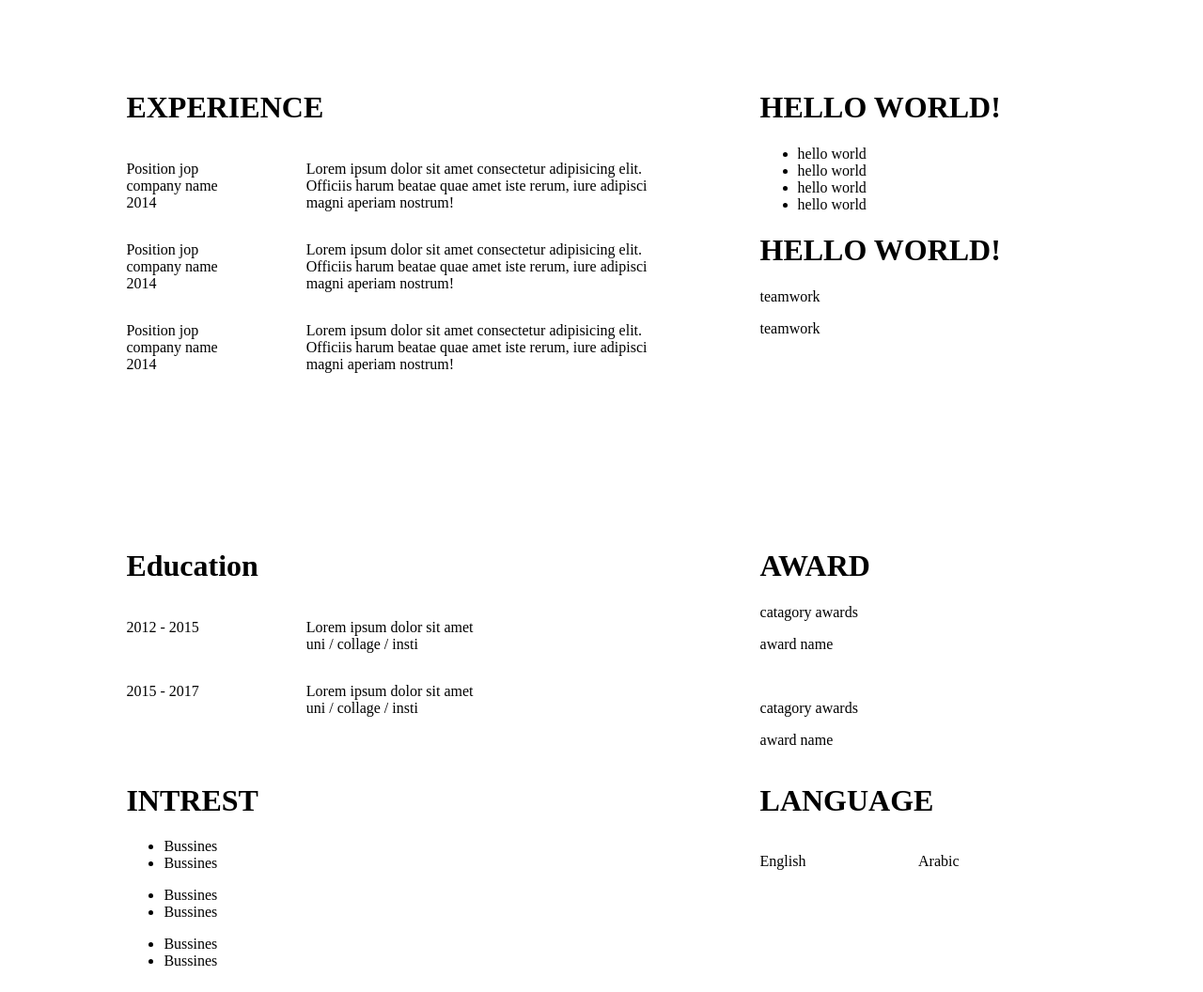
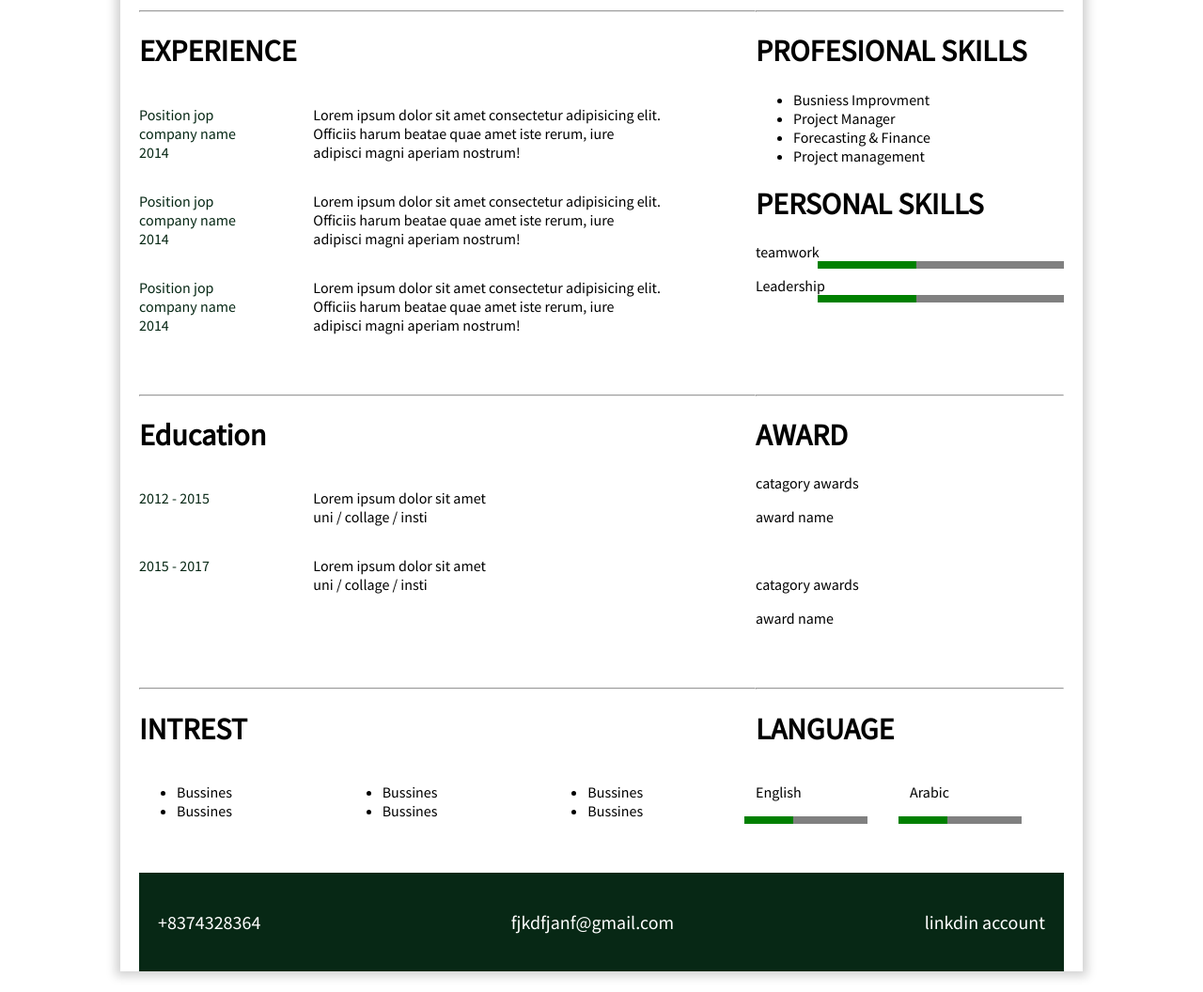
Before and after one commit to MoathG/My-CV, a plain HTML site: page index.html in a window 1280 px wide. Shown: the part 459-1515 px from the top of the page at 94% size. Drawn offline with Linux system fonts and the light colour scheme.

Commit message:
add footer and some css

```diff
--- a/index.html
+++ b/index.html
@@ -4,6 +4,7 @@
     <meta charset="UTF-8">
     <meta name="viewport" content="width=device-width, initial-scale=1.0">
     <meta http-equiv="X-UA-Compatible" content="ie=edge">
+    <link href="https://fonts.googleapis.com/css?family=Source+Sans+Pro&display=swap" rel="stylesheet">
     <link rel="stylesheet" href="style.css">
     <title>My Resume</title>
 </head>
@@ -18,7 +19,7 @@
 
                     <h1> Moath Gharib </h1>
                     <h3>Full stack web developer</h3>
-                    <p> Lorem ipsum dolor sit amet consectetur adipisicing elit. Voluptas illum velit aspernatur. At suscipit beatae voluptatum culpa, sapiente accusamus inventore. </p>
+                    <p> Lorem, ipsum dolor sit amet consectetur adipisicing elit. Suscipit ratione, sed magnam commodi error officia quisquam expedita enim porro excepturi? Lorem ipsum dolor sit amet consectetur adipisicing elit. Voluptas illum velit aspernatur. At suscipit beatae voluptatum culpa, sapiente accusamus inventore. </p>
 
                 </div>
                 <div class="profilePic">
@@ -34,22 +35,23 @@
         <div class="grid-container2">
 
             <div>
+                <hr>
                 <h1> EXPERIENCE </h1>
                 <div class="moh">
 
-                    <P> Position jop <br> company name <br> 2014 </P>
+                    <span class="color"> <P> Position jop <br> company name <br> 2014 </P> </span>
                     <p> Lorem ipsum dolor sit amet consectetur adipisicing elit. Officiis harum beatae quae amet iste rerum, iure adipisci magni aperiam nostrum! </p>
 
                 </div>
                 <div class="moh">
 
-                    <P> Position jop <br> company name <br> 2014 </P>
+                    <span class="color"> <P> Position jop <br> company name <br> 2014 </P> </span>
                     <p> Lorem ipsum dolor sit amet consectetur adipisicing elit. Officiis harum beatae quae amet iste rerum, iure adipisci magni aperiam nostrum! </p>
 
                 </div>
                 <div class="moh">
 
-                    <P> Position jop <br> company name <br> 2014 </P>
+                    <span class="color"> <P> Position jop <br> company name <br> 2014 </P> </span>
                     <p> Lorem ipsum dolor sit amet consectetur adipisicing elit. Officiis harum beatae quae amet iste rerum, iure adipisci magni aperiam nostrum! </p>
 
                 </div>
@@ -57,36 +59,38 @@
             </div>
 
             <div class="skills">
-                <H1>HELLO WORLD!</H1>
+                <hr>
+                <H1>PROFESIONAL SKILLS</H1>
 
                 <ul>
-                    <li> hello world</li>
-                    <li> hello world</li>
-                    <li> hello world</li>
-                    <li> hello world</li>
+                    <li> Busniess Improvment</li>
+                    <li> Project Manager</li>
+                    <li> Forecasting & Finance</li>
+                    <li> Project management</li>
                 </ul>
 
-                <h1>HELLO WORLD!</h1>
-                <p>teamwork</p>
-                <p>teamwork</p>
+                <h1>PERSONAL SKILLS</h1>
+                <p>teamwork <progress class="pro-bar" value="40" max="100"></progress> </p>
+                <p>Leadership <progress class="pro-bar" value="40" max="100"> </progress></p>
 
             </div>
         </div>
 
         <!-- start part 3 -->
-        <div class="grid-container2">
+        <div class="grid-container3">
 
                 <div>
+                    <hr>
                     <h1> Education </h1>
                     <div class="meh">
 
-                        <P> 2012 - 2015</P>
+                        <span class="color"> <P> 2012 - 2015</P> </span>
                         <p> Lorem ipsum dolor sit amet <br> uni / collage / insti </p>
 
                     </div>
                     <div class="meh">
 
-                        <P> 2015 - 2017 </P>
+                        <span class="color"><P> 2015 - 2017 </P> </span>
                         <p> Lorem ipsum dolor sit amet <br> uni / collage / insti </p>
 
                     </div>
@@ -94,6 +98,7 @@
                 </div>
 
                 <div class="skills">
+                    <hr>
                     <H1>AWARD</H1>
 
                     <p>catagory awards</p>
@@ -109,7 +114,7 @@
             <div class="grid-container4">
 
                 <div>
-
+                    <hr>
                     <h1>INTREST</h1>
 
                     <div class="interst">
@@ -137,14 +142,21 @@
                 </div>
 
                 <div>
-
+                    <hr>
                     <h1>LANGUAGE</h1>
 
                     <div class="lang">
 
-                        <div><p>English</p></div>
+                        <div>
+                            <p>English</p>
+                            <progress class="pro-bar" value="40" max="100"></progress>
+                        </div>
 
-                        <div><p>Arabic</p></div>
+
+                        <div>
+                            <p>Arabic</p>
+                            <progress class="pro-bar" value="40" max="100"></progress>
+                        </div>
 
                     </div>
 
@@ -152,6 +164,14 @@
 
             </div>
                 <!-- end part 4 -->
+
+            <footer>
+
+                <p>+8374328364</p>
+                <p> fjkdfjanf@gmail.com </p>
+                <p> <a href="https//www.google.com" target="_blank"> linkdin account</a> </p>
+
+            </footer>
     </div>
 </body>
 </html>
--- a/style.css
+++ b/style.css
@@ -1,8 +1,26 @@
+* {
+    box-sizing: border-box;
+}
+
+body {
+
+    margin: 0;
+    background-color: white;
+
+}
+
+.color {
+
+    color: #072815;
+
+}
+
 .grid-container {
-
 
     width: 80%;
     margin: auto;
+    box-shadow: 0px 0px 10px 5px #0000002e;
+    font-family: 'Source Sans Pro', sans-serif;
 
 }
 
@@ -17,7 +35,7 @@
 .intro {
 
     color: white;
-    padding-left: 50px;
+    padding: 50px;
 
 }
 
@@ -47,7 +65,8 @@
     display: grid;
     grid-template-columns: 2fr 1fr;
     /* grid-template-rows: 1fr 1fr 1fr; */
-    margin-top: 150px;
+    margin-top: 100px;
+    padding: 20px;
 
 }
 
@@ -56,6 +75,16 @@
     display: grid;
     grid-template-columns: 1fr 2fr;
     padding-right: 100px;
+
+}
+
+.grid-container3 {
+
+    display: grid;
+    grid-template-columns: 2fr 1fr;
+    /* grid-template-rows: 1fr 1fr 1fr; */
+    /* margin-top: 100px; */
+    padding: 20px;
 
 }
 
@@ -71,13 +100,14 @@
 
     display: grid;
     grid-template-columns: 2fr 1fr;
+    padding: 20px;
 
 }
 
-.intrest {
+.interst {
 
     display: grid;
-    grid-template-columns: 33.3% 33.3% 1fr;
+    grid-template-columns: 1fr 1fr 1fr;
 
 }
 
@@ -87,3 +117,42 @@
     grid-template-columns: 1fr 1fr;
 
 }
+
+footer {
+
+    display: flex;
+    justify-content: space-between;
+    font-size: 20px;
+    background-color: #072815;
+    color: white;
+    padding: 20px;
+    margin: 20px;
+
+}
+
+footer a {
+
+    text-decoration: none;
+    color: white;
+
+}
+
+.pro-bar {
+
+    position: relative;
+    display: inline-block;
+    width: 80%;
+    height: 8px;
+    background: #072815;
+    /* box-shadow: inset 0 0 5px #072815; */
+    border-radius: 4px;
+    /* overflow: hidden; */
+    float: right;
+
+}
+
+.lang .pro-bar {
+
+    margin-right: 45px;
+
+}
```
